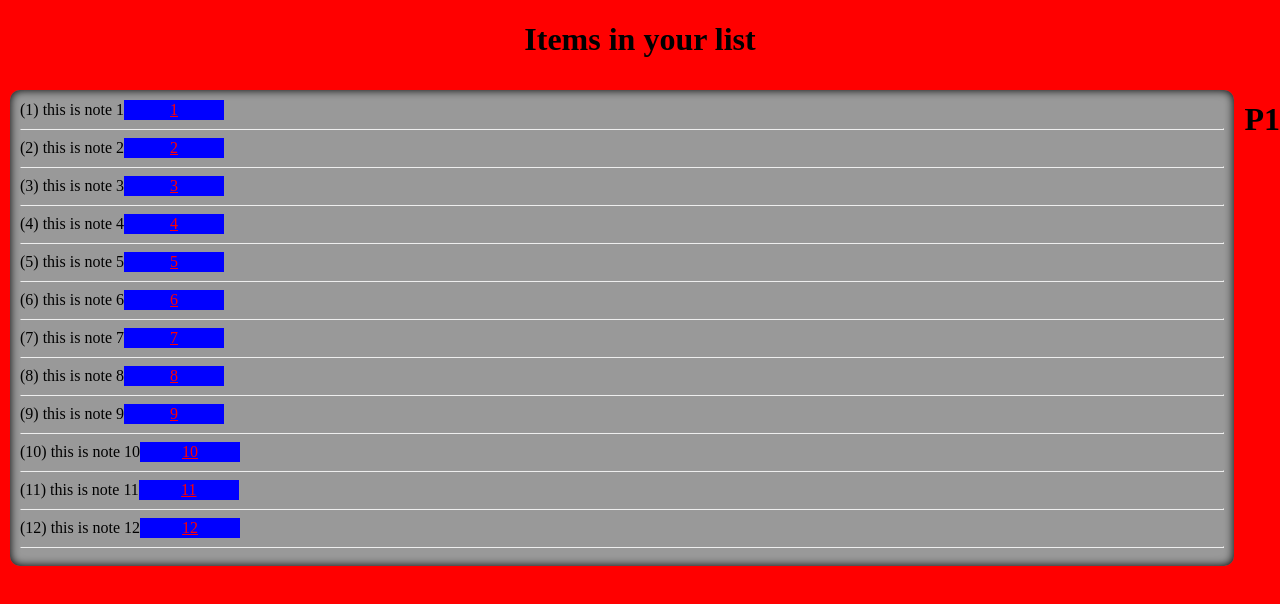
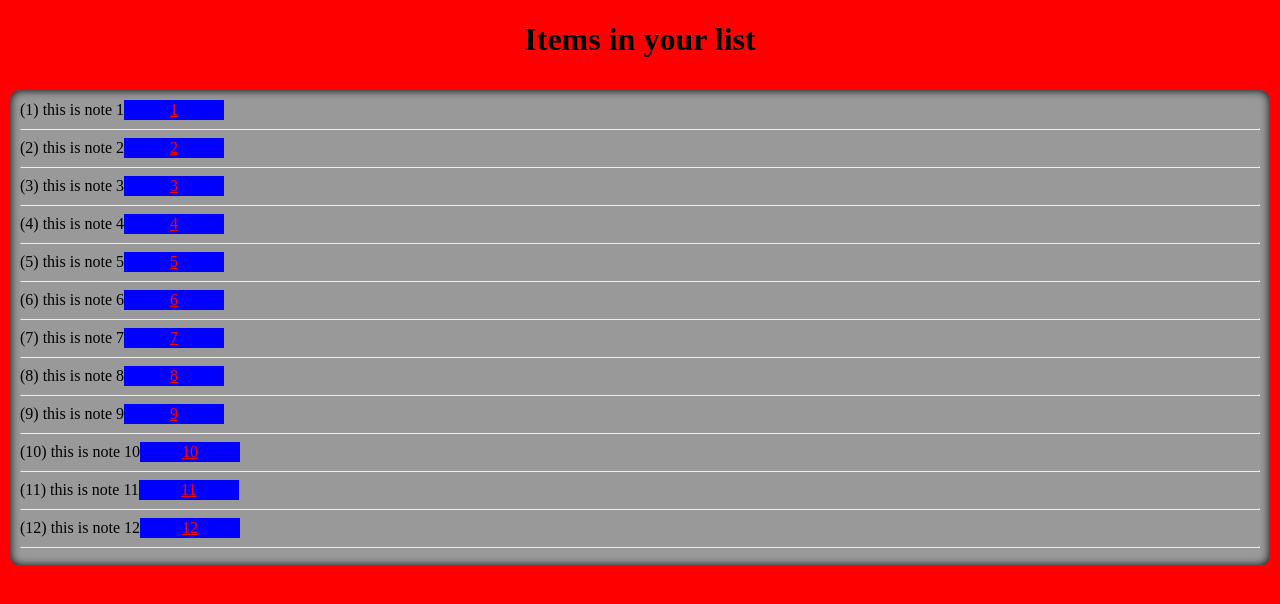
Before and after one commit to code-in-time/webpack3-starter-learn, a React app: page / in a window 1280 px wide. Shown: the top 604 px of the page. Built offline with nearby package versions, Linux system fonts and the light colour scheme.

Commit message:
Remove unused component and make the Link chnage pages

```diff
--- a/src/components/App.js
+++ b/src/components/App.js
@@ -1,9 +1,10 @@
 import React, { Component } from 'react';
 import { connect } from 'react-redux';
-import { Switch, Route } from 'react-router-dom'
+import { Switch, Route, BrowserRouter } from 'react-router-dom'
 import { fetchNotes } from '../actions';
+
 import Item from './Item';
-import P1 from './P1';
+// import P1 from './P1';
 import P2 from './P2';
 
 
@@ -25,17 +26,15 @@ class App extends Component {
             <div>
                 <h1>Items in your list</h1>
                 <div className="container">
-                    <Item notes={this.props.noteData}/>
+                    {/* <Item notes={this.props.noteData}/> */}
                     {/* <Item />
                     <Item /> */}
-                    <Switch>
-                        {/* //TODO WHY does http://localhost:9001/a not work? */}
-                        <Route exact path='/' component={P1}/>
-                        <Route path='/:id' component={P2}/>
-                        {/* <Route path='/b' component={P3}/> */}
-                        {/* <Route path='/roster' component={Roster}/>
-                        <Route path='/schedule' component={Schedule}/> */}
-                    </Switch>
+                    <BrowserRouter>
+                        <Switch>
+                            <Route exact path='/' render={() => <Item notes={this.props.noteData}/> } />
+                            <Route path='/:id' component={P2}/>
+                        </Switch>
+                    </BrowserRouter>
                 </div>
 
 
--- a/src/components/P1.js
+++ /dev/null
@@ -1,19 +0,0 @@
-import React, { Component } from 'react';
-
-export default class P1 extends Component {
-
-    render() {
-        return (
-            <div>
-                <h1>P1</h1>
-            </div>
-        );
-    }
-}
-
-
-// function mapStateToProps(state) {
-//     return { noteData: state.noteData}
-// }
-
-// export default connect(mapStateToProps, {fetchNotes})(App);
--- a/src/components/P2.js
+++ b/src/components/P2.js
@@ -1,10 +1,12 @@
 import React, { Component } from 'react';
+import { Link } from 'react-router-dom';
 
 export default class P2 extends Component {
 
     render() {
         return (
             <div>
+                <Link to="/">back</Link>
                 <h1> {this.props.match.params.id}</h1>
             </div>
         );
--- a/src/index.js
+++ b/src/index.js
@@ -2,7 +2,7 @@ require('./z_css/style.scss');
 
 import React from 'react';
 import ReactDOM from 'react-dom';
-import { BrowserRouter } from 'react-router-dom'
+// import { BrowserRouter } from 'react-router-dom'
 import { Provider } from 'react-redux';
 import { createStore, applyMiddleware } from 'redux';
 import promise from 'redux-promise';
@@ -16,8 +16,8 @@ ReactDOM.render(
   <Provider store={createStoreWithMiddleware(
       reducers,
       window.__REDUX_DEVTOOLS_EXTENSION__ && window.__REDUX_DEVTOOLS_EXTENSION__())}>
-      <BrowserRouter>
+      {/* <BrowserRouter> */}
         <App />
-      </BrowserRouter>
+      {/* </BrowserRouter> */}
   </Provider>
   , document.getElementById('root'));
```
